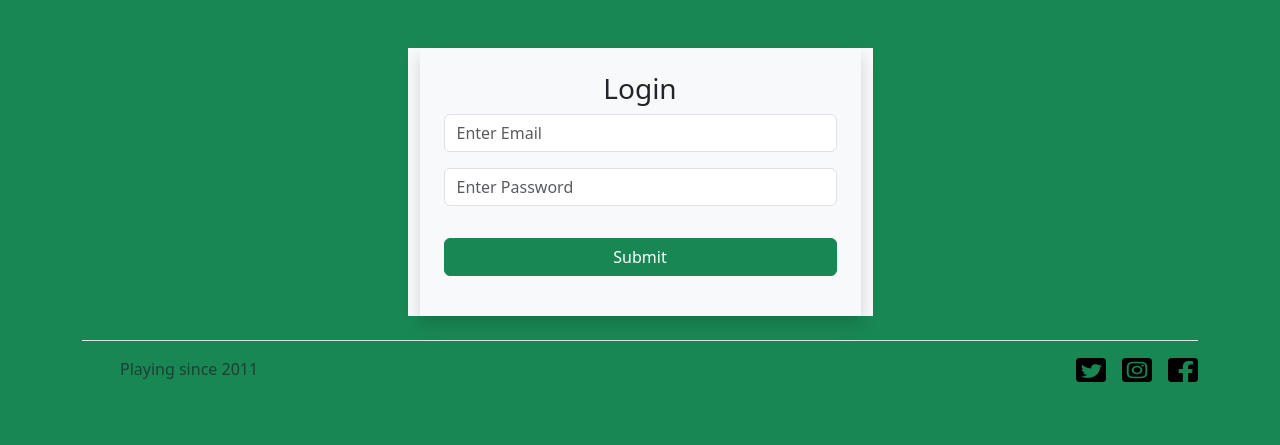
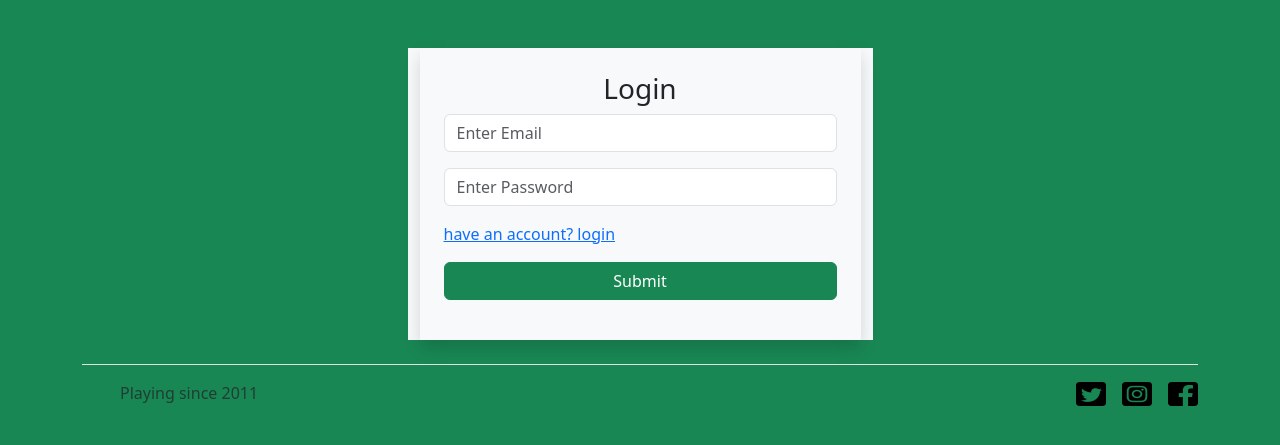
Before and after one commit to sotne/final_project-Flask, a Flask app: page /login in a window 1280 px wide. Shown: the part 56-501 px from the top of the page. Run offline with Flask 3, Linux system fonts and the light colour scheme.

Commit message:
added link tags for make account and login

```diff
--- a/app/templates/login.html
+++ b/app/templates/login.html
@@ -21,6 +21,7 @@
                         <div class="mb-3">
                             {{ form.password(class='form-control', placeholder='Enter Password') }}
                         </div>
+                        <a href="{{url_for('signup')}}">have an account? login</a>
                         {{ form.submit(class='btn btn-success w-100 mt-3') }}
                     </form>
                 </div>
--- a/app/templates/signup.html
+++ b/app/templates/signup.html
@@ -27,6 +27,7 @@
                         <div class="mb-3">
                             {{ form.confirm_pass(class='form-control', placeholder='Confirm Password') }}
                         </div>
+                        <a href="{{url_for('login')}}">dont have an account? signup</a>
                         {{ form.submit(class='btn btn-success w-100 mt-3') }}
                     </form>
                 </div>
```
